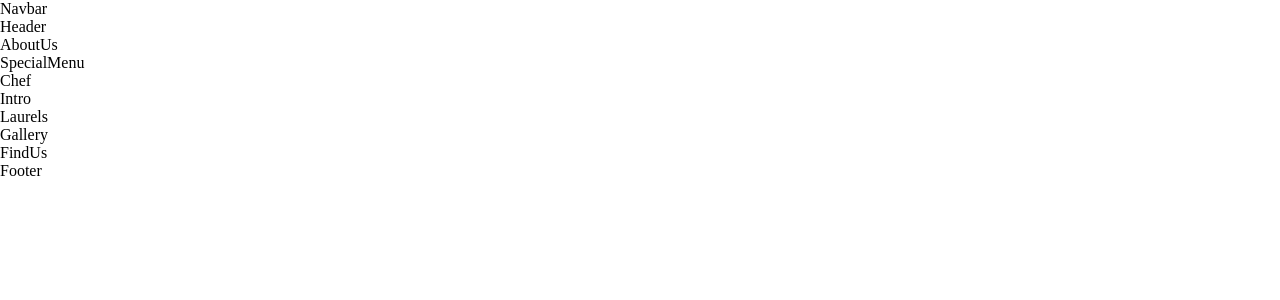
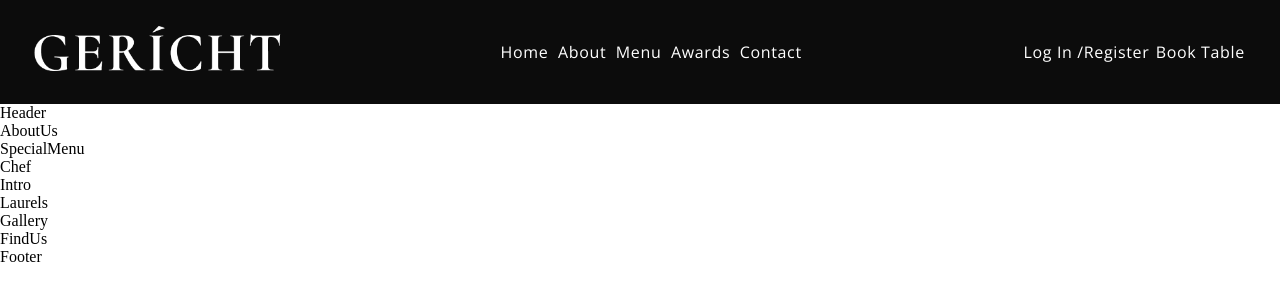
Before and after one commit to abrhambiresaw/FUTURE_FS_03, a React (Vite) app: page / in a window 1280 px wide. Shown: the top 300 px of the page. Built offline with nearby package versions, Linux system fonts and the light colour scheme; a web font is replaced by a local one.

Commit message:
Implement responsive navbar with hamburger menu

```diff
--- a/src/components/Navbar/Navbar.css
+++ b/src/components/Navbar/Navbar.css
@@ -0,0 +1,123 @@
+.app__navbar {
+  width: 100%;
+  display: flex;
+  justify-content: space-between;
+  align-items: center;
+  background: var(--color-black);
+
+  padding: 1rem 2rem;
+}
+
+.app__navbar-logo {
+  display: flex;
+  justify-content: flex-start;
+  align-items: center;
+}
+
+.app__navbar-logo img {
+  width: 180px;
+}
+
+.app__navbar-links {
+  flex: 1;
+  display: flex;
+  justify-content: center;
+  align-items: center;
+
+  list-style: none;
+}
+
+.app__navbar-links li {
+  margin: 0 0.3rem;
+  cursor: pointer;
+}
+.app__navbar-links li:hover {
+  color: var(--color-gray);
+}
+
+.app__navbar-login {
+  display: flex;
+  justify-content: flex-end;
+  align-items: center;
+}
+.app__navbar-login a {
+  margin: 0 0.2rem;
+  text-decoration: none;
+  transition: 0.5s ease;
+}
+.app__navbar-login a:hover {
+  border-bottom: 1px solid var(--color-golden);
+}
+
+.app__navbar-smallscreen {
+  display: none;
+}
+.app__navbar-smallscreen_overlay {
+  position: fixed;
+  top: 0;
+  left: 0;
+  width: 100%;
+  height: 100vh;
+  background: var(--color-black);
+  transition: 0.5s ease;
+
+  display: flex;
+  justify-content: center;
+  align-items: center;
+  flex-direction: column;
+  z-index: 5;
+}
+
+.app__navbar-smallscreen_overlay .overlay__close {
+  font-size: 27px;
+  color: var(--color-golden);
+  cursor: pointer;
+
+  position: absolute;
+  top: 20px;
+  right: 20px;
+}
+
+.app__navbar-smallscreen_links {
+  list-style: none;
+}
+.app__navbar-smallscreen_links li{
+  margin: 2rem;
+  cursor: pointer;
+  color: var(--color-golden);
+  font-size: 2rem;
+  text-align: center;
+  font-family: var(--font-base);
+}
+
+.app__navbar-smallscreen_links li:hover {
+  color: var(--color-white);
+}
+
+@media screen and (max-width: 2000px) {
+  .app__navbar-logo img{
+    width: 250px;
+  }
+}
+
+@media screen and (max-width: 1150px) {
+  .app__navbar-links {
+    display: none;
+  }
+
+  .app__navbar-smallscreen {
+    display: flex;
+  }
+}
+@media screen and (max-width: 650px) {
+  .app__navbar {
+    padding: 1rem;
+  }
+
+  .app__navbar-login {
+    display: none;
+  }
+
+   .app__navbar-logo img{
+    width: 180px;
+}
--- a/src/components/Navbar/Navbar.jsx
+++ b/src/components/Navbar/Navbar.jsx
@@ -1,11 +1,78 @@
-import React from 'react';
+import React, { useState } from "react";
+import { GiHamburgerMenu } from "react-icons/gi";
+import { MdOutlineRestaurantMenu } from "react-icons/md";
+import "./Navbar.css";
 
-import './Navbar.css';
+import images from "../../constants/images";
 
-const Navbar = () => (
-  <div>
-    Navbar
-  </div>
-);
+const Navbar = () => {
+  const [toggleMenu, setToggleMenu] = useState(false);
+
+  return (
+    <nav className="app__navbar">
+      <div className="app__navbar-logo">
+        <img src={images.gericht} alt="app-logo" />
+      </div>
+      <ul className="app__navbar-links">
+        <li className="p__opensans">
+          <a href="#home">Home</a>
+        </li>
+        <li className="p__opensans">
+          <a href="#about">About</a>
+        </li>
+        <li className="p__opensans">
+          <a href="#menu">Menu</a>
+        </li>
+        <li className="p__opensans">
+          <a href="#awards">Awards</a>
+        </li>
+        <li className="p__opensans">
+          <a href="#contact">Contact</a>
+        </li>
+      </ul>
+      <div className="app__navbar-login">
+        <a href="#login" className="p__opensans">
+          Log In /Register
+        </a>
+        <div>
+          <a href="/" className="p__opensans">
+            Book Table
+          </a>
+        </div>
+      </div>
+      <div className="app__navbar-smallscreen">
+        <GiHamburgerMenu color="#fff" fontSize={27} onClick={() => setToggleMenu(true)} />
+
+        {toggleMenu &&(
+        <div className="app__navbar-smallscreen_overlay flex__center slide_bottom">
+          <MdOutlineRestaurantMenu
+            fontSize={27}
+            className="overlay__close"
+            onClick={() => setToggleMenu(false)}
+          />
+          <ul className="app__navbar-smallscreen_links">
+          <li className="p__opensans">
+            <a href="#home">Home</a>
+          </li>
+          <li className="p__opensans">
+            <a href="#about">About</a>
+          </li>
+          <li className="p__opensans">
+            <a href="#menu">Menu</a>
+          </li>
+          <li className="p__opensans">
+            <a href="#awards">Awards</a>
+          </li>
+          <li className="p__opensans">
+            <a href="#contact">Contact</a>
+          </li>
+        </ul>
+        </div>
+       )}
+
+      </div>
+    </nav>
+  );
+};
 
 export default Navbar;
```
